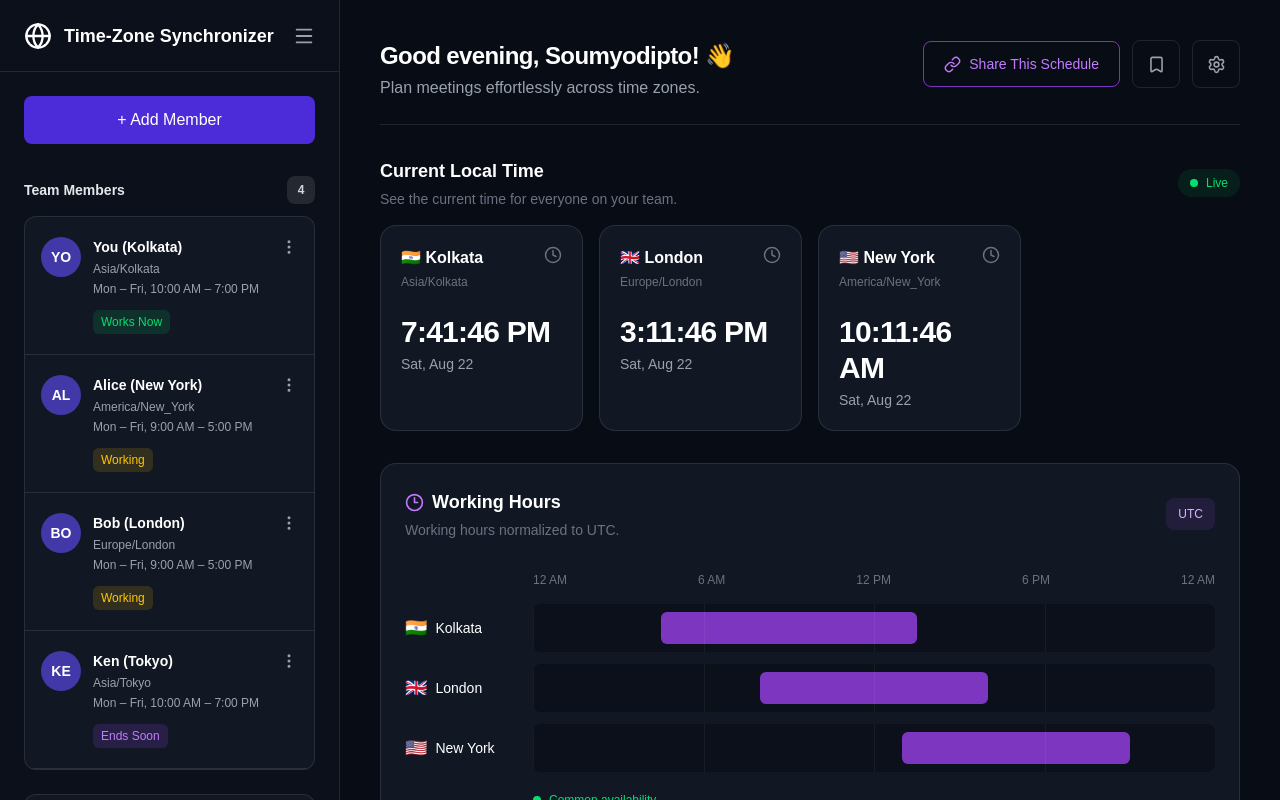
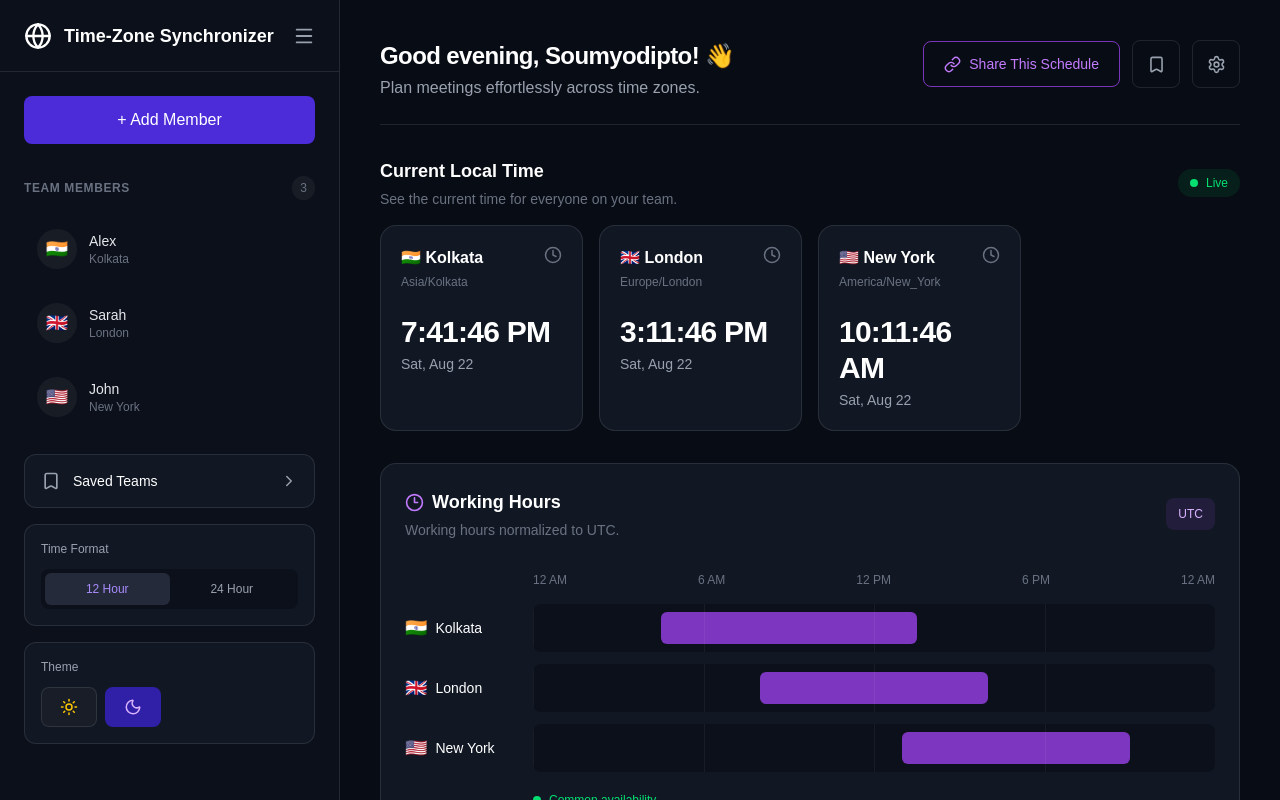
Before and after one commit to Soumyodipto68/Time-Grid, a Next.js app: page / in a window 1280 px wide. Shown: the top 800 px of the page. Built offline with nearby package versions, Linux system fonts and the light colour scheme.

Commit message:
Refactor MemberList component to use TeamContext for member management and enhance member display

```diff
--- a/src/components/MemberList.tsx
+++ b/src/components/MemberList.tsx
@@ -1,26 +1,76 @@
-import { members } from "../data/members";
-import MemberCard from "./MemberCard";
+"use client";
+
+import { Trash2 } from "lucide-react";
+
+import { useTeam } from "../context/TeamContext";
 
 export default function MemberList() {
+  const { members, removeMember } = useTeam();
+
   return (
     <div className="mt-8">
-      {/* Heading */}
-      <div className="mb-3 flex items-center justify-between">
-        <h2 className="text-sm font-semibold text-gray-200">
+      <div className="mb-4 flex items-center justify-between">
+        <h2 className="text-xs font-semibold uppercase tracking-wider text-gray-500">
           Team Members
         </h2>
 
-        <span className="flex h-7 min-w-7 items-center justify-center rounded-lg bg-white/10 px-2 text-xs font-semibold text-gray-300">
+        <span className="rounded-full bg-white/5 px-2 py-1 text-xs text-gray-500">
           {members.length}
         </span>
       </div>
 
-      {/* Members */}
-      <div className="overflow-hidden rounded-xl border border-white/10 bg-[#111824]">
+      <div className="space-y-2">
         {members.map((member) => (
-          <MemberCard key={member.id} member={member} />
+          <div
+            key={member.id}
+            className="group flex items-center justify-between rounded-xl border border-transparent px-3 py-3 transition hover:border-white/10 hover:bg-white/5"
+          >
+            {/* Member information */}
+            <div className="flex min-w-0 items-center gap-3">
+              {/* Country */}
+              <div className="flex h-10 w-10 shrink-0 items-center justify-center rounded-full bg-white/5 text-lg">
+                {member.country}
+              </div>
+
+              {/* Name + City */}
+              <div className="min-w-0">
+                <p className="truncate text-sm font-medium text-gray-200">
+                  {member.name}
+                </p>
+
+                <p className="truncate text-xs text-gray-500">
+                  {member.city}
+                </p>
+              </div>
+            </div>
+
+            {/* Remove button */}
+            <button
+              type="button"
+              onClick={() =>
+                removeMember(member.id)
+              }
+              className="rounded-lg p-2 text-gray-600 opacity-0 transition hover:bg-red-500/10 hover:text-red-400 group-hover:opacity-100"
+              title={`Remove ${member.name}`}
+            >
+              <Trash2 size={15} />
+            </button>
+          </div>
         ))}
       </div>
+
+      {/* Empty state */}
+      {members.length === 0 && (
+        <div className="rounded-xl border border-dashed border-white/10 p-5 text-center">
+          <p className="text-sm text-gray-500">
+            No team members yet.
+          </p>
+
+          <p className="mt-1 text-xs text-gray-600">
+            Add someone to start scheduling.
+          </p>
+        </div>
+      )}
     </div>
   );
 }
```
